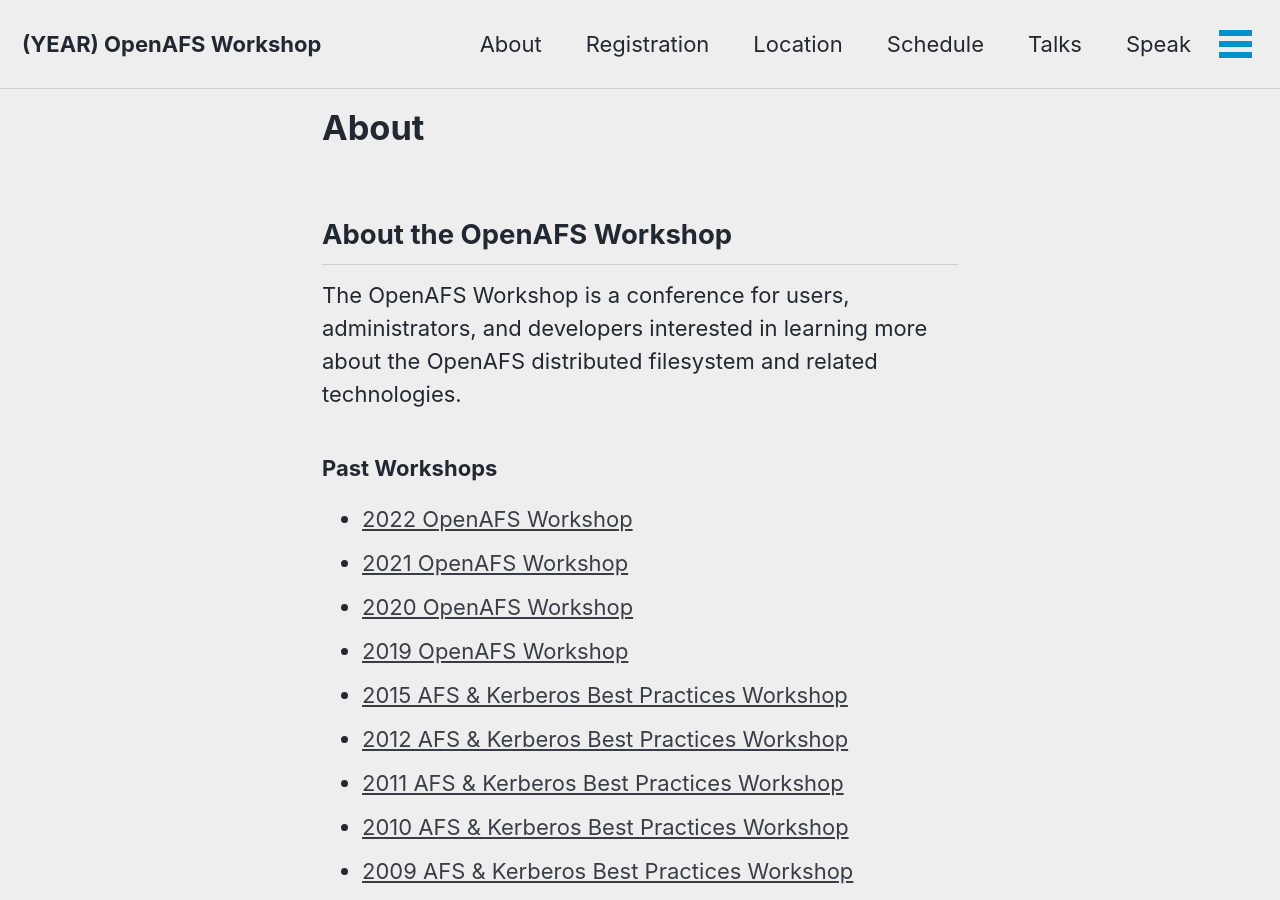
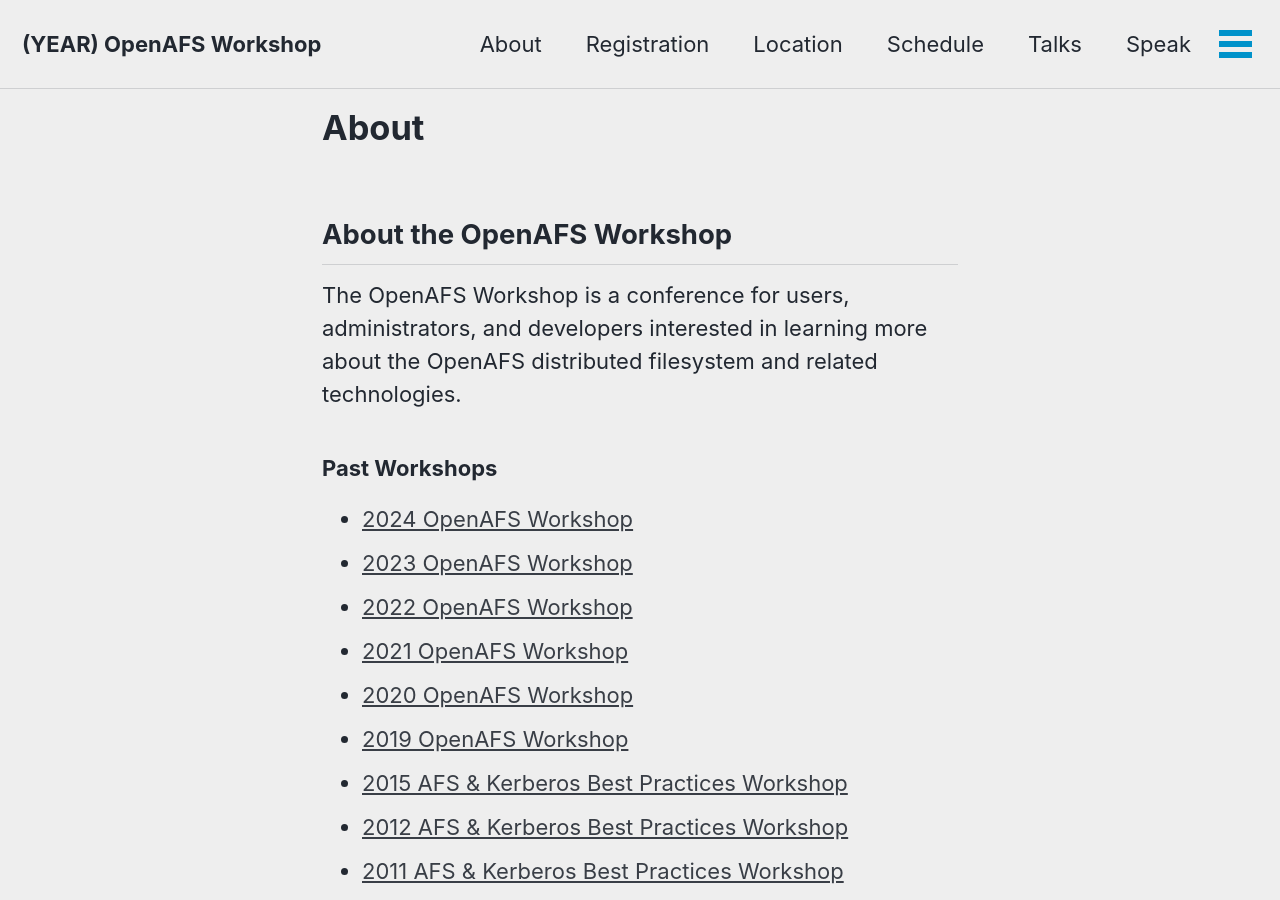
Before and after one commit to openafsfoundation/openafs-workshop.org, a Jekyll site: the page built from _pages/about.md, in a window 1280 px wide and 900 px high. Built offline with Jekyll 4.4.1, drawn with Linux system fonts in a browser that asks for light colours; cached includes are drawn as plain includes; nearby versions of some CDN libraries.

Commit message:
Add 2023 and 2024 to past workshop links

```diff
--- a/_pages/about.md
+++ b/_pages/about.md
@@ -12,6 +12,8 @@
 
 ### Past Workshops
 
+* <a href="https://workshop.openafs.org/afsbpw24">2024 OpenAFS Workshop</a>
+* <a href="https://workshop.openafs.org/afsbpw23">2023 OpenAFS Workshop</a>
 * <a href="https://workshop.openafs.org/afsbpw22">2022 OpenAFS Workshop</a>
 * <a href="https://workshop.openafs.org/afsbpw21">2021 OpenAFS Workshop</a>
 * <a href="https://workshop.openafs.org/afsbpw20">2020 OpenAFS Workshop</a>
```
